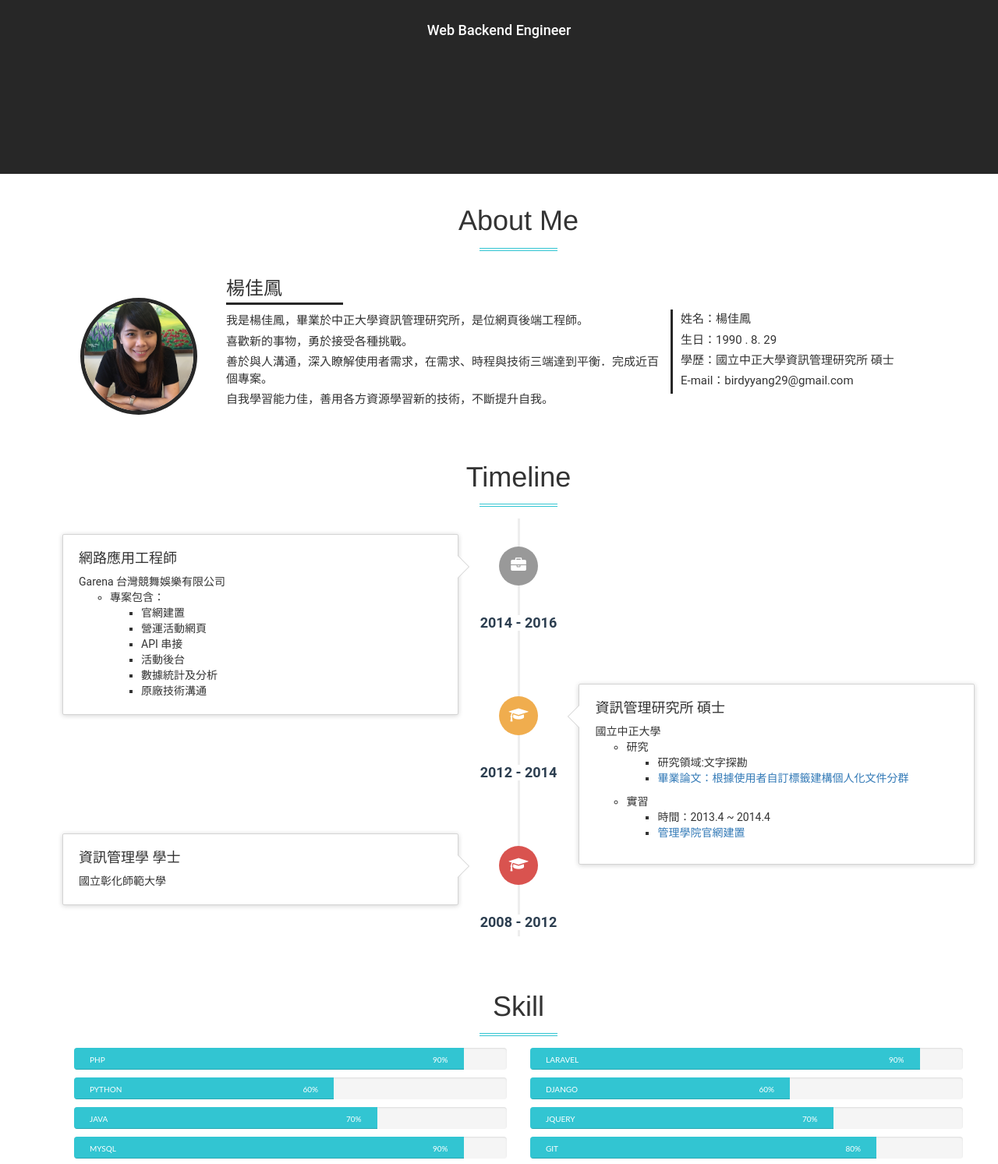
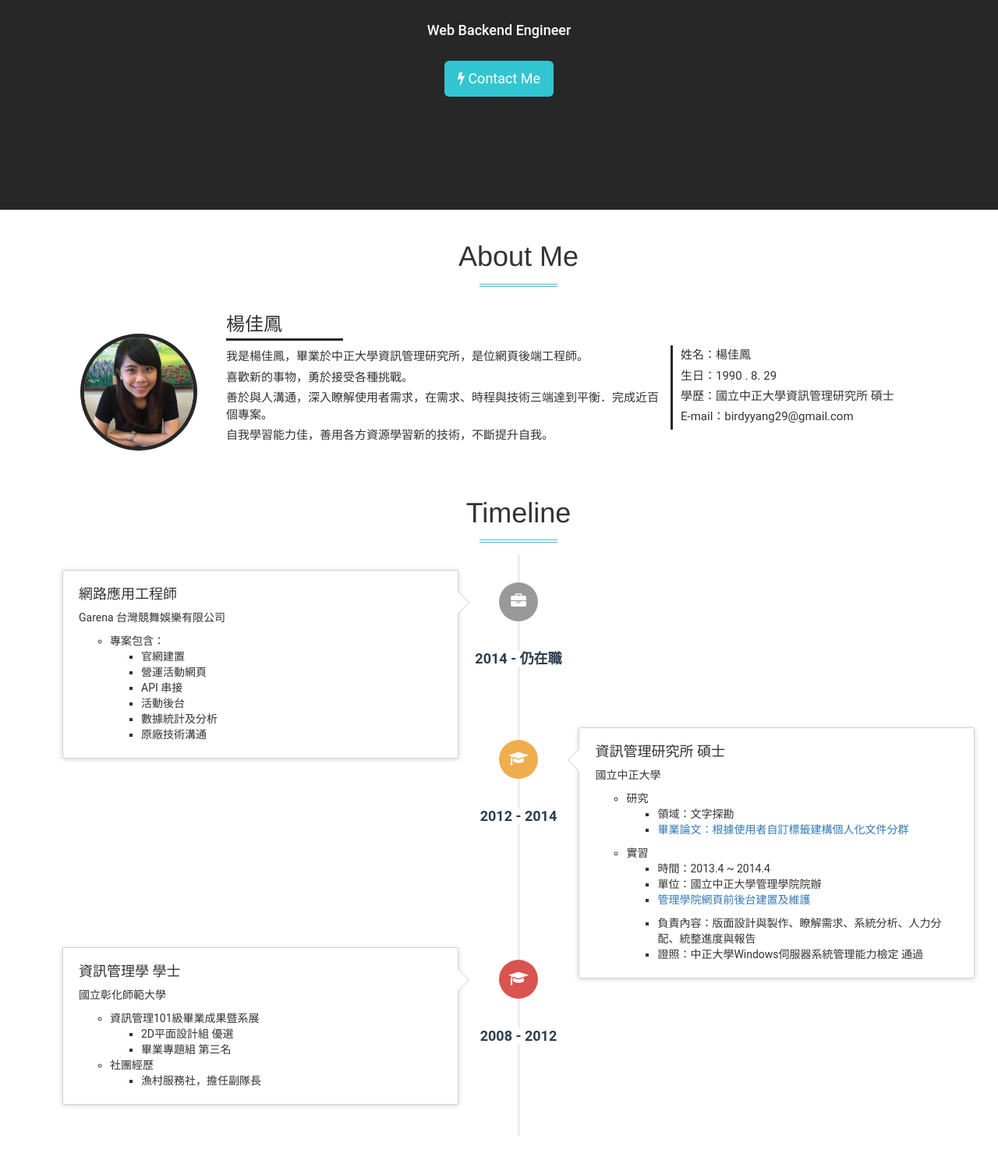
Before and after one commit to birdyyang29/profile, a plain HTML site: page index.html in a window 1280 px wide. Shown: the part 519-2012 px from the top of the page at 78% size. Drawn offline with Linux system fonts and the light colour scheme.

Commit message:
add resume

```diff
--- a/css/style.css
+++ b/css/style.css
@@ -150,7 +150,9 @@ footer {
     padding: 10px 0;
   }
 }
-
+.timeline .ul-all{
+  padding-top: 10px;
+}
 .timeline {
   list-style: none;
   padding: 20px 0 20px;
@@ -370,11 +372,7 @@ padding-left:90px;
   margin: 0 0 0 20px;
   text-transform: uppercase;
 }
-@media (max-width: 450px) {
-  .skill-row{
-    margin: 10px;
-  }
-}
+
 .progress .skill .val {
   float: right;
   font-style: normal;
--- a/css/style2.css
+++ b/css/style2.css
@@ -188,6 +188,11 @@ header .intro-text .intro-lead-in img {
     width: 250px;
     border: 7px solid #fff;
 }
+#home a{
+    background: #32c5d2;
+    color:#fff;
+}
+
 @media (min-width: 768px) {
     header .container {
         padding-top: 50px;
--- a/index.html
+++ b/index.html
@@ -61,13 +61,17 @@
     <!-- Header -->
     <header id="home">
         <div class="container">
+        <div class="row">
             <div class="intro-text">
                 <div class="intro-lead-in">
                     <img src="img/birdy1_new.jpg" class="img-circle">
                 </div>
                 <div class="intro-heading">Hi ! I am Birdy </div>
                 <h4>Web Backend Engineer</h4>
-                <a href="#services" class="page-scroll btn btn-xl"></a>
+                <div class="text-center" style="padding-top:20px">
+                    <a class="btn btn-lg" role="button" href="#contact"><i class="fa fa-bolt"></i> Contact Me</a>
+                </div>
+            </div>
             </div>
         </div>
     </header>
@@ -81,6 +85,7 @@
         <div class="row">
             <div class="col-lg-2 col-md-3 col-sm-6" style="padding-top: 45px;   text-align: center;">
                 <img src="img/birdy1_new.jpg" class="img-circle">
+
             </div>
             <div class="col-lg-6 col-md-3 col-sm-6 about-me-content">
                 <h3>楊佳鳳</h3>
@@ -96,6 +101,7 @@
                 <p>生日：1990 . 8. 29</p>
                 <p>學歷：國立中正大學資訊管理研究所 碩士</p>
                 <p>E-mail：birdyyang29@gmail.com</p>
+
             </div>
         </div>
     </div>
@@ -114,7 +120,7 @@
         <li>
         <div class="timeline-badge">
             <i class="fa fa-briefcase"></i>
-            <div class="timeline-time"><span>2014 - 2016 </span></div>
+            <div class="timeline-time"><span>2014 - 仍在職 </span></div>
         </div>
           <div class="timeline-panel">
             <div class="timeline-heading">
@@ -122,7 +128,7 @@
                 <span>Garena 台灣競舞娛樂有限公司</span>
             </div>
             <div class="timeline-body">
-                <ul>
+                <ul  class="ul-all">
                     <li>專案包含：
                         <ul>
                             <li>官網建置</li>
@@ -148,10 +154,10 @@
                 <span>國立中正大學</span>
             </div>
             <div class="timeline-body">
-            <ul>
+            <ul class="ul-all">
                 <li>研究</li>
                 <ul>
-                    <li>研究領域:文字探勘</li>
+                    <li>領域：文字探勘</li>
                     <li>
                     <a href="http://handle.ncl.edu.tw/11296/ndltd/56459840763060513680" target="_blank"><p>畢業論文：根據使用者自訂標籤建構個人化文件分群</p></a>
                     </li>
@@ -159,8 +165,11 @@
                 <li>實習</li>
                 <ul>
                     <li>時間：2013.4 ~ 2014.4 </li>
-                    <li><a href="http://www.colmgt.ccu.edu.tw/colmgt/" target="_blank"><p>管理學院官網建置</p></a></li>
+                    <li>單位：國立中正大學管理學院院辦</li>
+                    <li><a href="http://www.colmgt.ccu.edu.tw/colmgt/" target="_blank"><p>管理學院網頁前後台建置及維護</p></a></li>
+                    <li>負責內容：版面設計與製作、瞭解需求、系統分析、人力分配、統整進度與報告</li>
                 </li>
+                <li>證照：中正大學Windows伺服器系統管理能力檢定 通過</li>
             </ul>
             </div>
           </div>
@@ -176,7 +185,18 @@
                 <span>國立彰化師範大學</span>
             </div>
             <div class="timeline-body">
-              <p></p>
+            <ul class="ul-all">
+                <li>資訊管理101級畢業成果暨系展</li>
+                    <ul>
+                        <li>2D平面設計組 優選</li>
+                        <li>畢業專題組 第三名</li>
+                    </ul>
+                </li>
+                <li>社團經歷</li>
+                <ul>
+                    <li>漁村服務社，擔任副隊長</li>
+                </ul>
+            </ul>
             </div>
           </div>
         </li>
@@ -286,6 +306,9 @@
                     </li>
                     <li role="presentation">
                         <a href="#statics" aria-controls="statics" role="tab" data-toggle="tab">數據</a>
+                    </li>
+                    <li role="presentation">
+                        <a href="#other" aria-controls="other" role="tab" data-toggle="tab">擬真</a>
                     </li>
                 </ul>
             </div>
@@ -614,6 +637,20 @@
                     </div>
                 </div>
             </div>
+
+            <div role="tabpanel" class="tab-pane" id="other">
+                <div class="gallery">
+                    <div class="works col-xs-12 col-sm-4 col-md-4">
+                        <ul class="lightgallery1">
+                            <a href="img/works/other/daisy.jpg">
+                                <li><img src="img/works/other/daisy.jpg"></li>
+                            </a>
+                        </ul>
+                        <p>2013. 12 Illustrator 擬真繪圖</p>
+                    </div>
+                </div>
+            </div>
+
         </div><!-- tab-content -->
         </div>
         <!-- col-lg-12 -->
```
Also changed, not shown: 1 other file.
